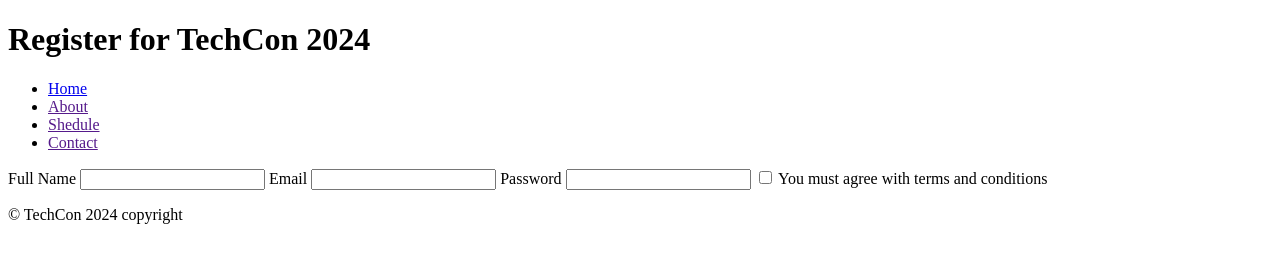
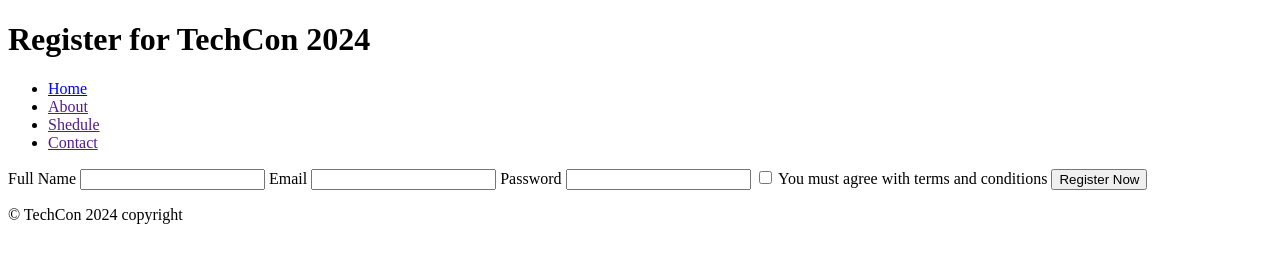
Before and after one commit to DennisNjenga/alx_html_css, a plain HTML site: page techcon_website/register.html in a window 1280 px wide. Drawn offline with Linux system fonts and the light colour scheme.

Commit message:
Added the register Page

```diff
--- a/techcon_website/register.html
+++ b/techcon_website/register.html
@@ -27,6 +27,7 @@
         <input type="password" name="password" id="password">
         <input type="checkbox" name="terms" id="terms">
         <label for="terms">You must agree with terms and conditions</label>
+        <input type="submit" value="Register Now">
        </form>
     </main>
     <footer>
```
